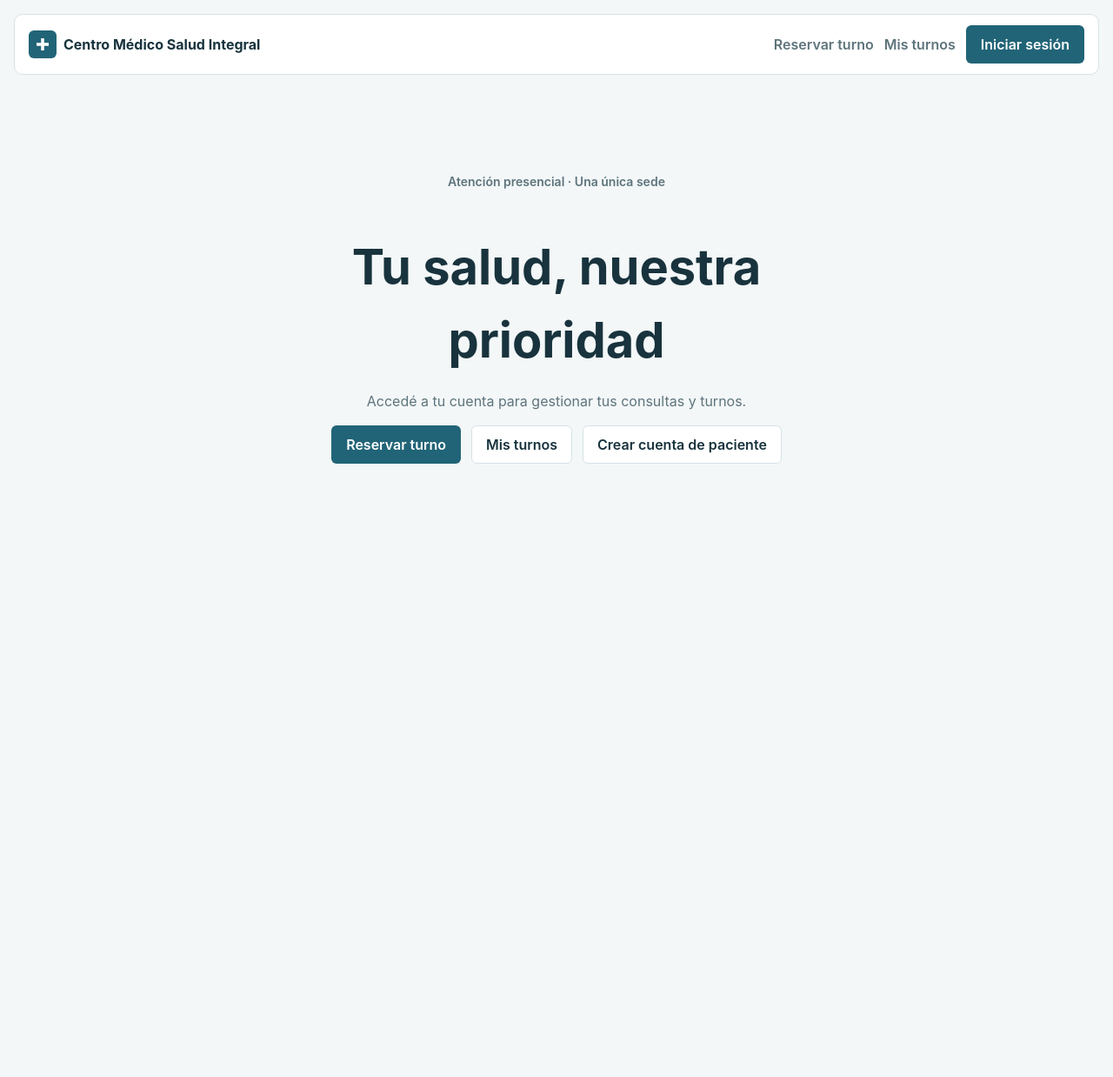
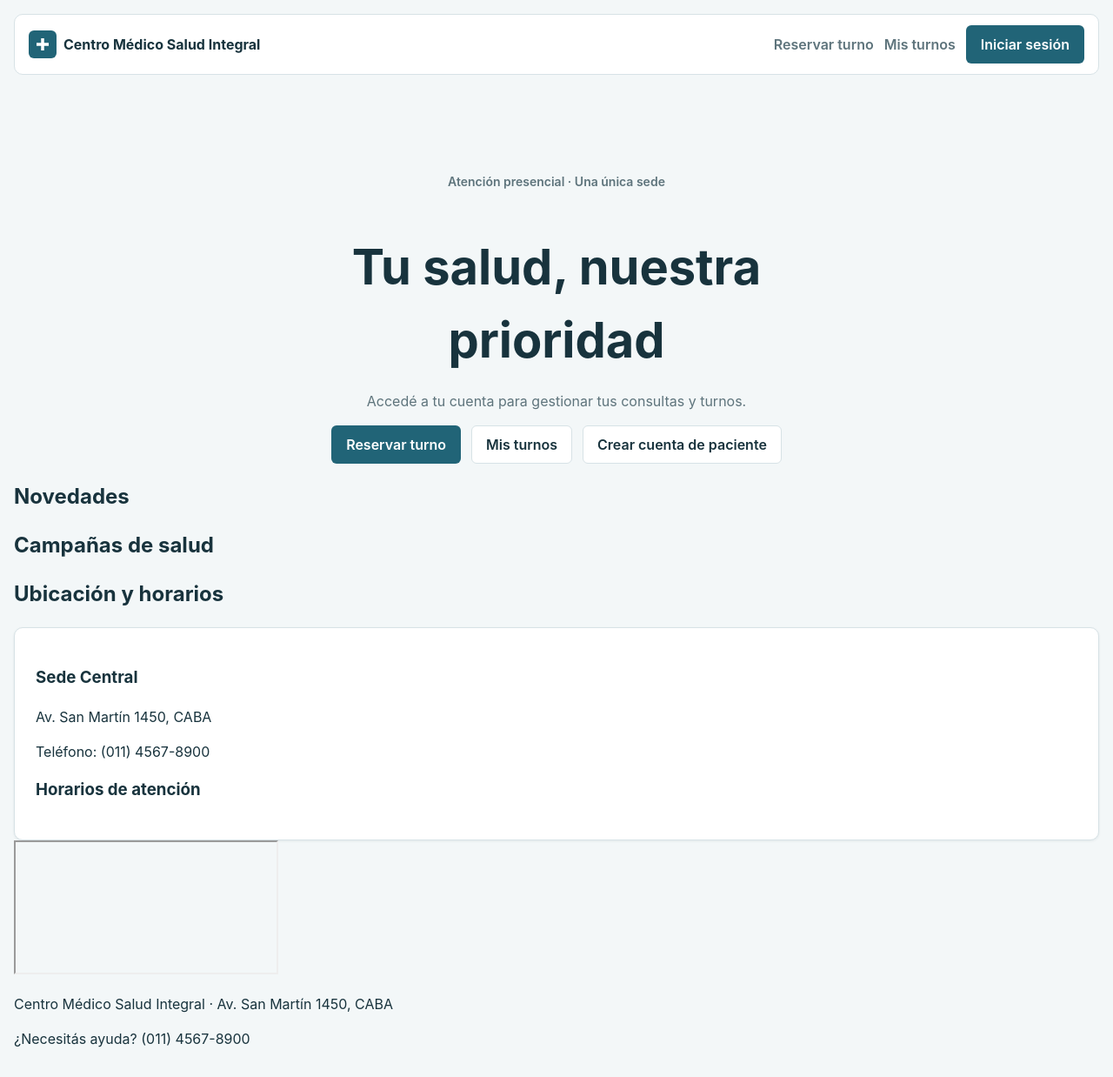
Before and after one commit to Jcasco-Fiuba/centro-medico-salud-integral, a Python web app: template frontend/templates/public/inicio.html in a window 1280 px wide. Shown: the whole page at 87% size. Before the commit the page ends 533 px from the top, so only its background shows below. Run offline with Jinja, Linux system fonts and the light colour scheme; the template is opened without the code that fills it, so the values that code supplies are empty; a map, chart or similar area stays blank; grey boxes are pictures that could not be loaded.

Commit message:
feat(publico): se agrega secciones de novedades, campañas, ubicación y mapa

```diff
--- a/frontend/templates/public/inicio.html
+++ b/frontend/templates/public/inicio.html
@@ -67,5 +67,66 @@
         {% endif %}
       </div>
     </section>
+
+    {# ---------- novedades ---------- #}
+    <section class="seccion" id="novedades">
+      <h2>Novedades</h2>
+      <div class="grilla">
+        {% for novedad in novedades %}
+          <article class="card">
+            <p class="seccion-fecha">{{ novedad.fecha }}</p>
+            <h3>{{ novedad.titulo }}</h3>
+            <p class="seccion-texto">{{ novedad.texto }}</p>
+          </article>
+        {% endfor %}
+      </div>
+    </section>
+
+    {# ---------- campañas ---------- #}
+    <section class="seccion" id="campanias">
+      <h2>Campañas de salud</h2>
+      <div class="grilla">
+        {% for campania in campanias %}
+          <article class="card campania">
+            <h3>{{ campania.titulo }}</h3>
+            <p class="seccion-texto">{{ campania.texto }}</p>
+            <p class="campania-detalle">{{ campania.detalle }}</p>
+          </article>
+        {% endfor %}
+      </div>
+    </section>
+
+    {# ---------- bbicación y horarios ---------- #}
+    <section class="seccion" id="ubicacion">
+      <h2>Ubicación y horarios</h2>
+      <div class="ubicacion">
+        <div class="card">
+          <h3>Sede Central</h3>
+          <p class="seccion-texto">Av. San Martín 1450, CABA</p>
+          <p class="seccion-texto">Teléfono: (011) 4567-8900</p>
+
+          <h3>Horarios de atención</h3>
+          <ul class="lista-horarios">
+            {% for horario in horarios %}
+              <li><span>{{ horario.dias }}</span> <strong>{{ horario.horas }}</strong></li>
+            {% endfor %}
+          </ul>
+        </div>
+
+        {# El mapa es un iframe de Google Maps #}
+        <iframe
+          class="mapa"
+          src="https://www.google.com/maps?q=Av.+San+Mart%C3%ADn+1450,+CABA&output=embed"
+          title="Mapa de la Sede Central"
+          loading="lazy"
+        ></iframe>
+      </div>
+    </section>
+
+    {# ---------- pie ---------- #}
+    <footer class="pie-publico">
+      <p>Centro Médico Salud Integral · Av. San Martín 1450, CABA</p>
+      <p>¿Necesitás ayuda? (011) 4567-8900</p>
+    </footer>
   </main>
 {% endblock %}
```
